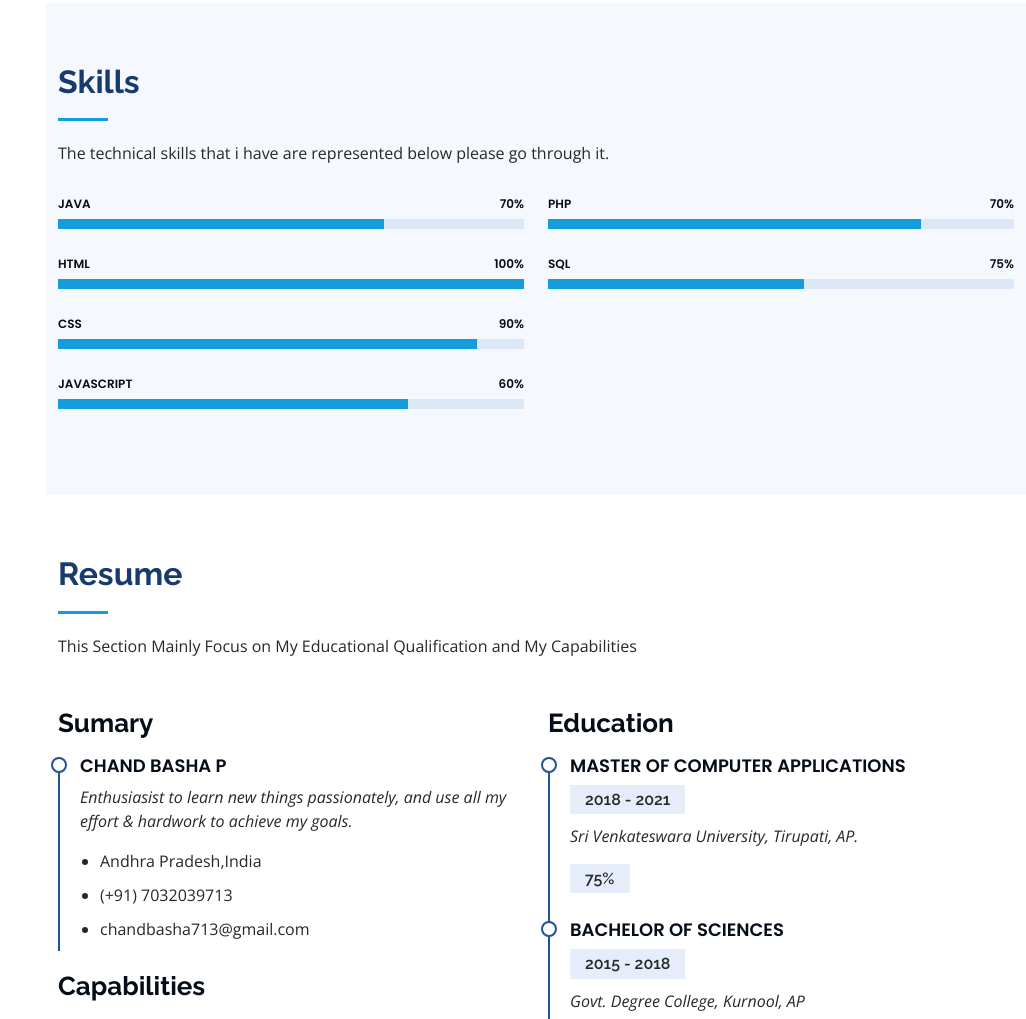
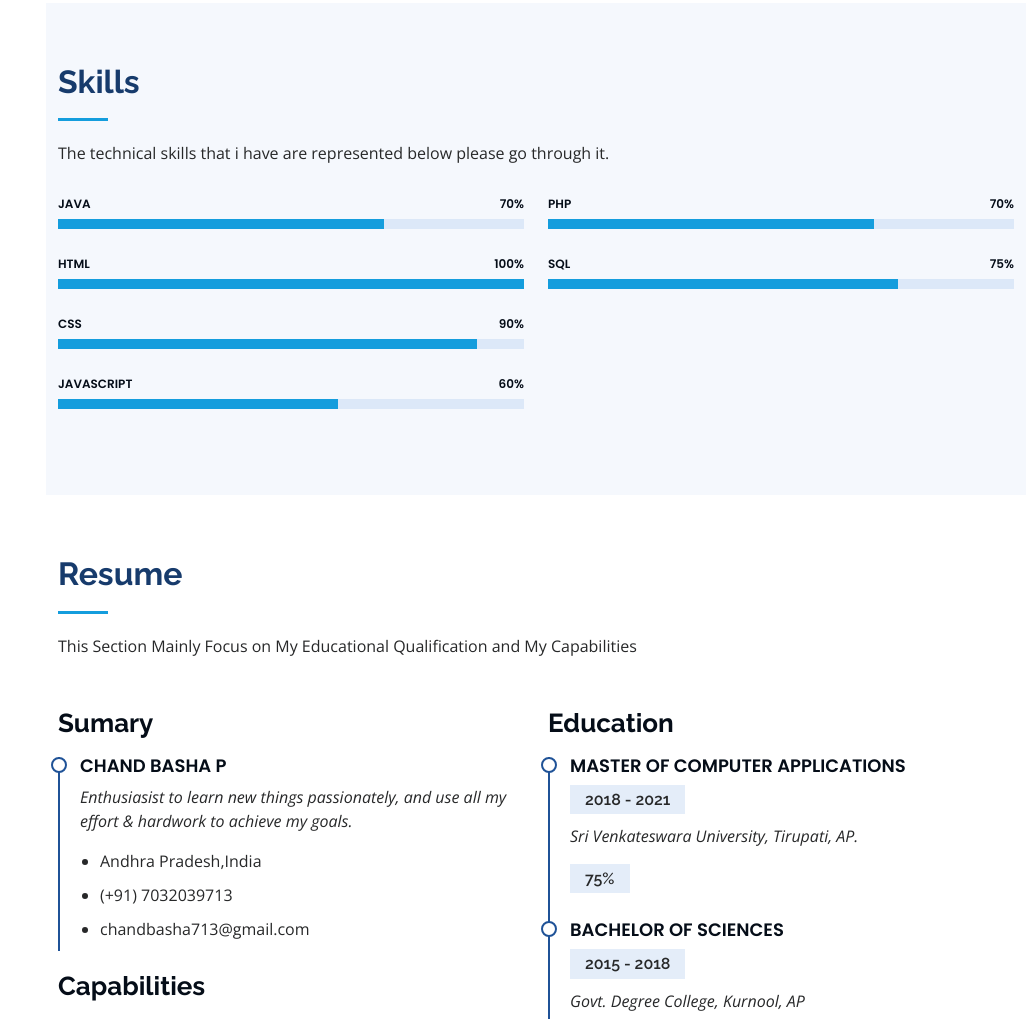
Before and after one commit to chand713/ChandPortfolio.github.io, a plain HTML site: page index.html in a window 1280 px wide. Shown: the part 1376-2395 px from the top of the page, without its empty margins (254-1280 px from the left). Drawn offline with nearby package versions, Linux system fonts and the light colour scheme.

Commit message:
Update index.html

```diff
--- a/index.html
+++ b/index.html
@@ -215,7 +215,7 @@
             <div class="progress">
               <span class="skill">JavaScript <i class="val">60%</i></span>
               <div class="progress-bar-wrap">
-                <div class="progress-bar" role="progressbar" aria-valuenow="75" aria-valuemin="0" aria-valuemax="100">
+                <div class="progress-bar" role="progressbar" aria-valuenow="60" aria-valuemin="0" aria-valuemax="100">
                 </div>
               </div>
             </div>
@@ -227,7 +227,7 @@
             <div class="progress">
               <span class="skill">PHP <i class="val">70%</i></span>
               <div class="progress-bar-wrap">
-                <div class="progress-bar" role="progressbar" aria-valuenow="80" aria-valuemin="0" aria-valuemax="100">
+                <div class="progress-bar" role="progressbar" aria-valuenow="70" aria-valuemin="0" aria-valuemax="100">
                 </div>
               </div>
             </div>
@@ -235,7 +235,7 @@
             <div class="progress">
               <span class="skill">SQL<i class="val">75%</i></span>
               <div class="progress-bar-wrap">
-                <div class="progress-bar" role="progressbar" aria-valuenow="55" aria-valuemin="0" aria-valuemax="100">
+                <div class="progress-bar" role="progressbar" aria-valuenow="75" aria-valuemin="0" aria-valuemax="100">
                 </div>
               </div>
             </div>
```
